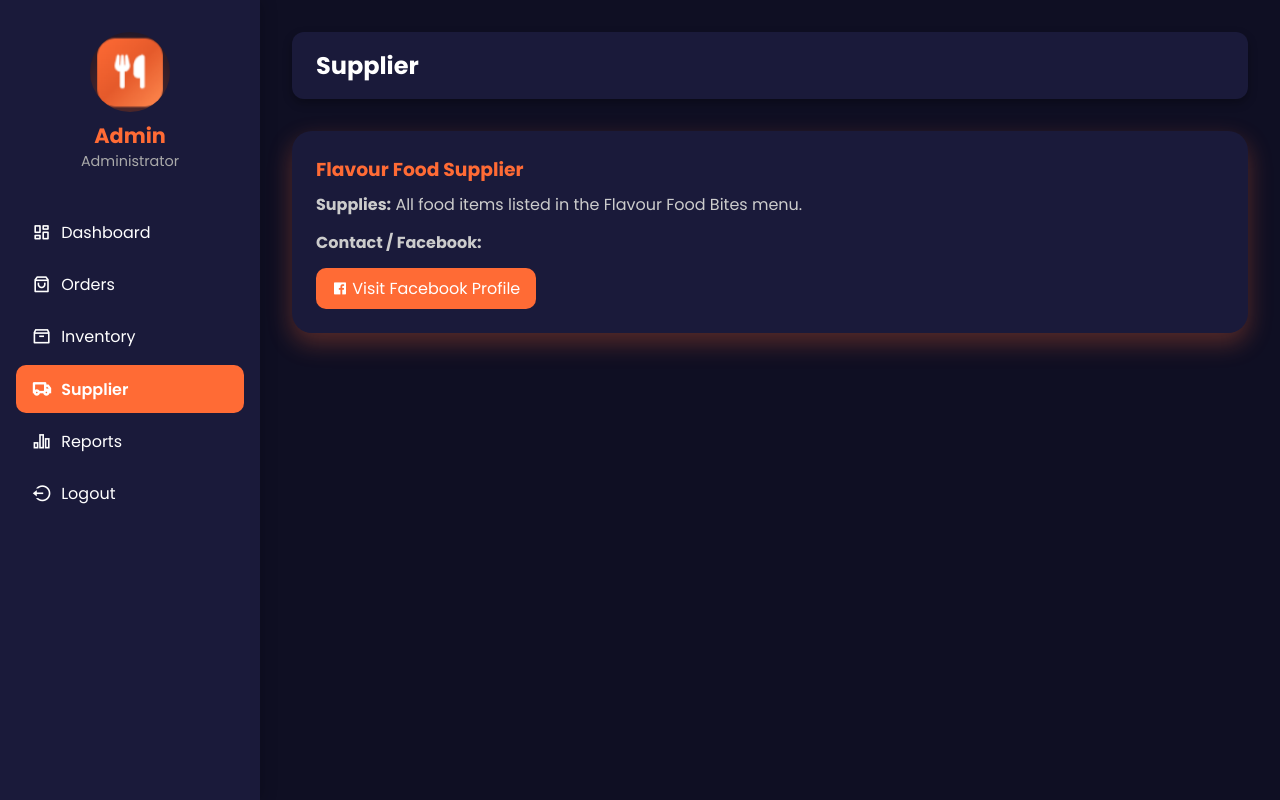
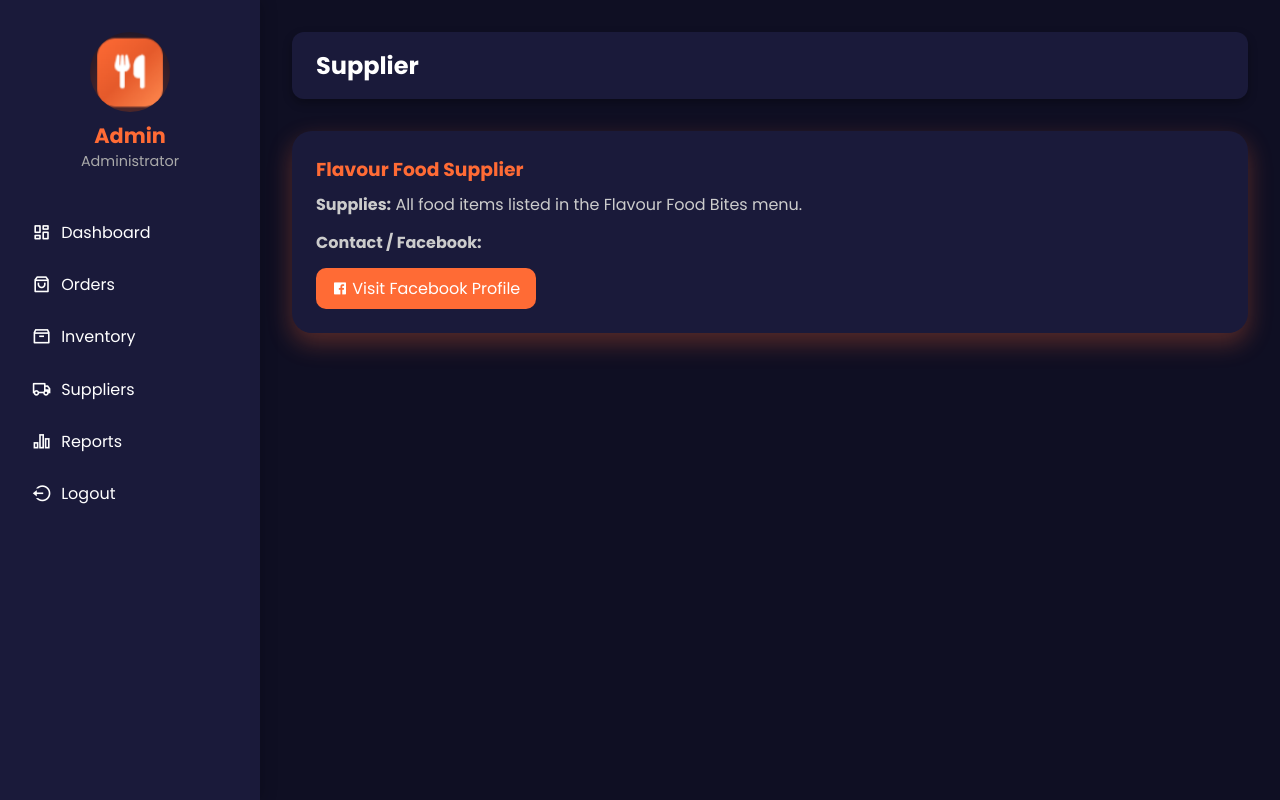
Before and after one commit to RaxS14/FlavourFoodBites, a website: page email-otp-demo/public/suppliers.html in a window 1280 px wide. Drawn offline with nearby package versions, Linux system fonts and the light colour scheme.

Commit message:
Update suppliers.html with live functionality

```diff
--- a/email-otp-demo/public/suppliers.html
+++ b/email-otp-demo/public/suppliers.html
@@ -89,7 +89,7 @@
     <li><a href="admin.html"><i class="ri-dashboard-line"></i> Dashboard</a></li>
     <li><a href="adminorder.html"><i class="ri-shopping-bag-3-line"></i> Orders</a></li>
     <li><a href="inventory.html"><i class="ri-archive-2-line"></i> Inventory</a></li>
-    <li><a href="supplier.html" class="active"><i class="ri-truck-line"></i> Supplier</a></li>
+    <li><a href="suppliers.html"><i class="ri-truck-line"></i> Suppliers</a></li>
     <li><a href="reports.html"><i class="ri-bar-chart-2-line"></i> Reports</a></li>
     <li><a href="login.html"><i class="ri-logout-circle-line"></i> Logout</a></li>
   </ul>
```
